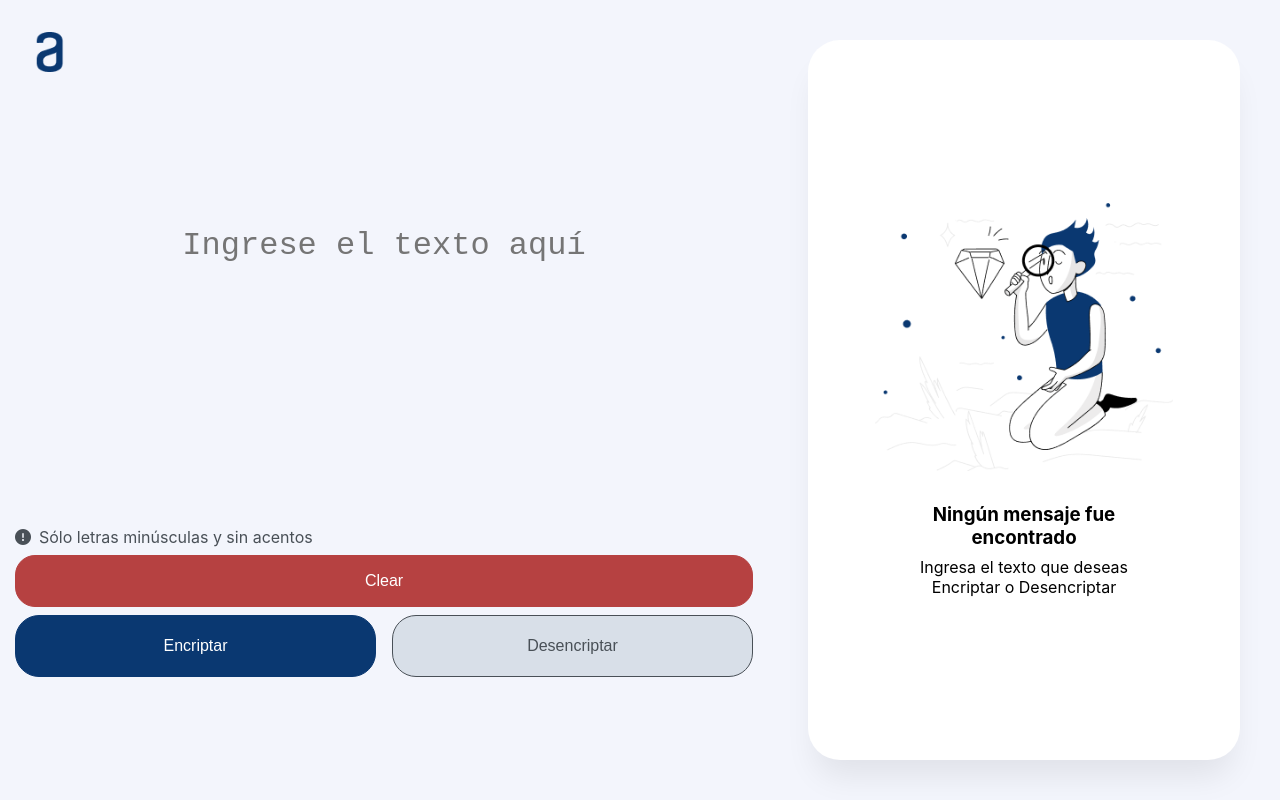
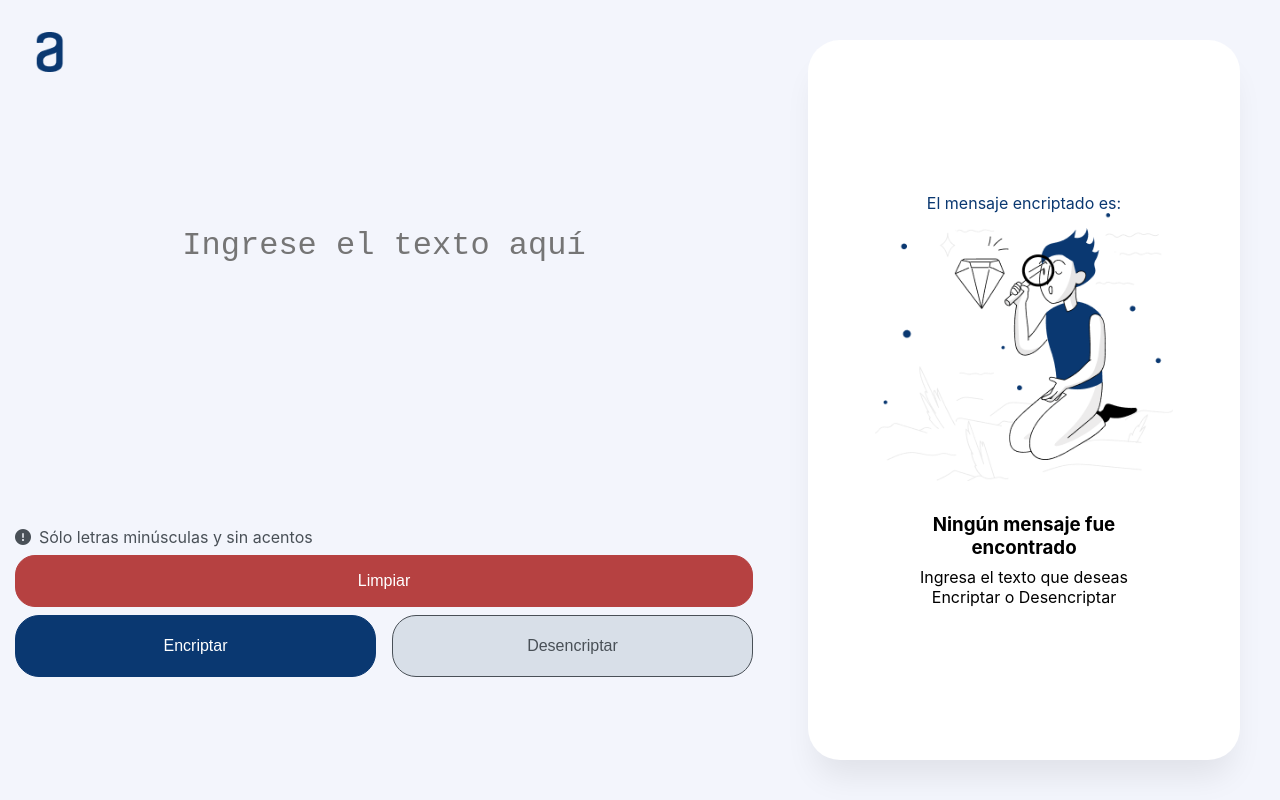
Before and after one commit to alfclark/alura-challenge1, a Vue app: page / in a window 1280 px wide. Built offline with nearby package versions, Linux system fonts and the light colour scheme.

Commit message:
Minor design fixes

```diff
--- a/src/components/EncryptionView.vue
+++ b/src/components/EncryptionView.vue
@@ -17,7 +17,7 @@
             <p>Sólo letras minúsculas y sin acentos</p>
           </div>
           <div class="buttons">
-            <button @click="clearData" class="clear">Clear</button>
+            <button @click="clearData" class="clear">Limpiar</button>
             <div class="actionButtons">
               <button class="encrypt" @click="encryptData">Encriptar</button>
               <button class="decrypt" @click="decryptData">Desencriptar</button>
@@ -28,7 +28,10 @@
     </div>
     <div class="outputScreen">
       <div class="card">
-        <p>{{ encData }}</p>
+        <p class="outputData">
+          El mensaje encriptado es: <br />
+          {{ encData }}
+        </p>
         <div class="message" :class="show">
           <img class="doll" src="@/assets/doll.png" alt="" />
           <h3 class="cardMsg">Ningún mensaje fue encontrado</h3>
@@ -219,6 +222,10 @@ export default {
   align-items: center;
   justify-content: center;
 }
+.outputData {
+  color: var(--darkBlue);
+  text-align: center;
+}
 .message {
   display: flex;
   flex-direction: column;
```
